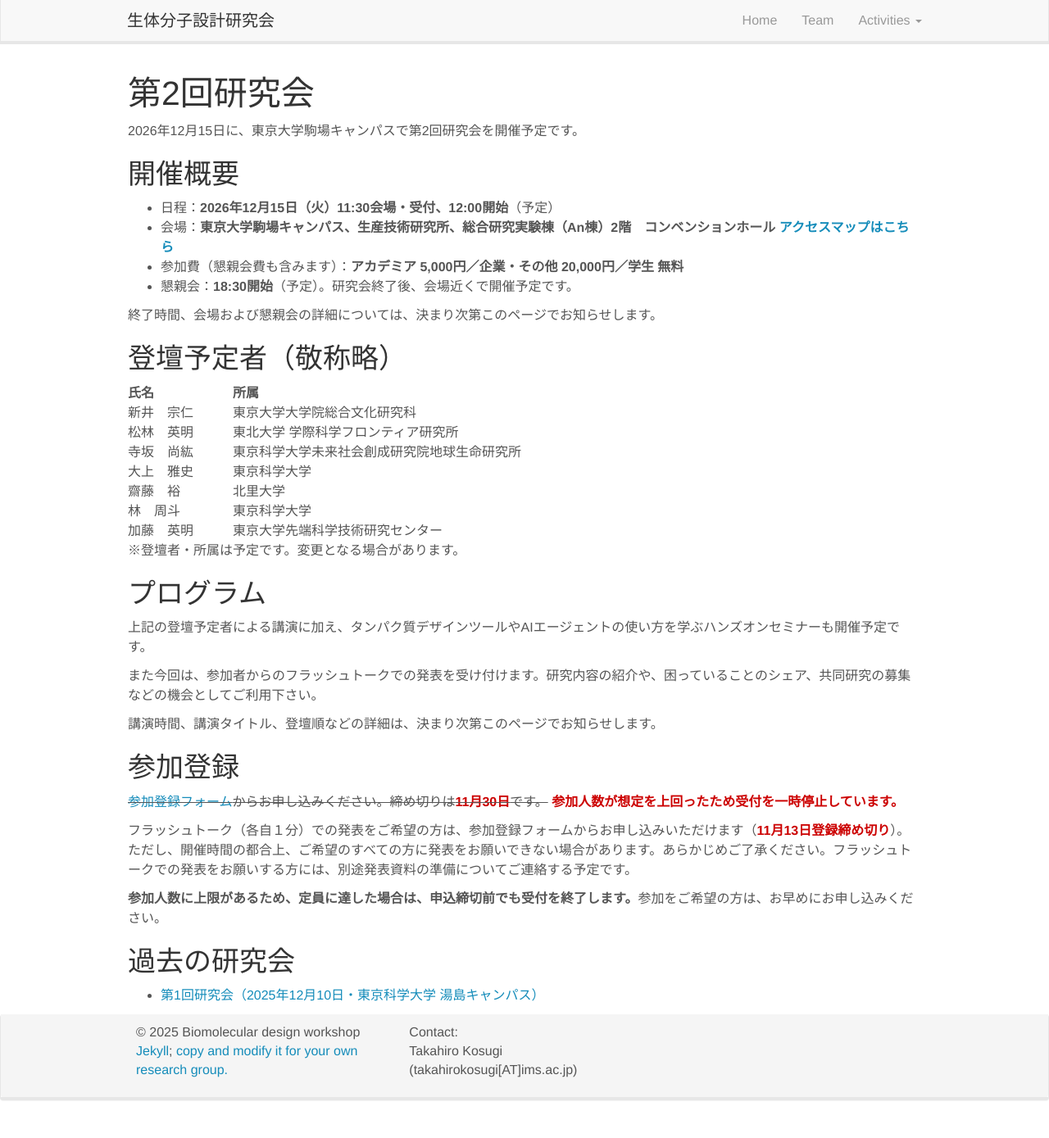
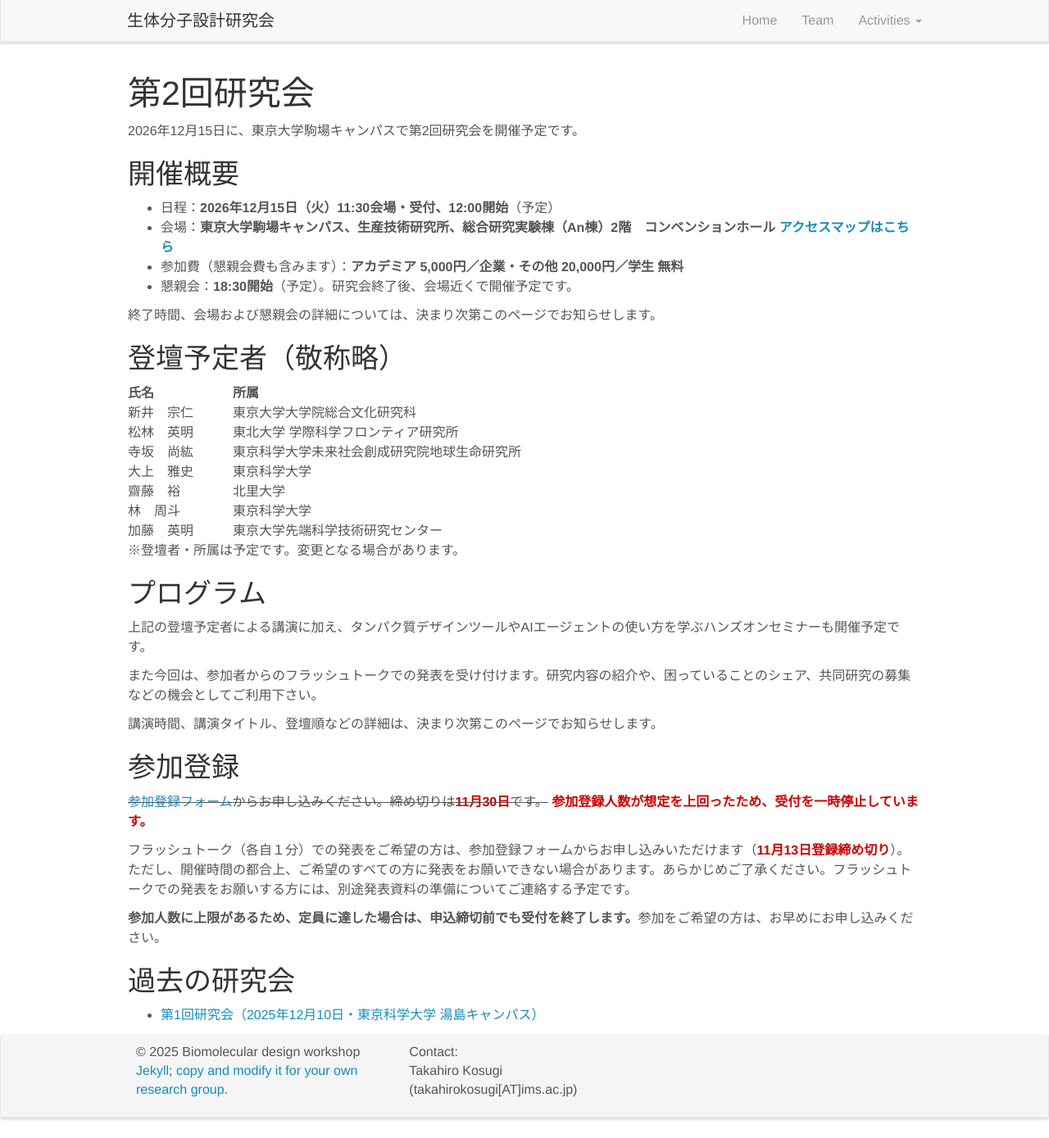
Before and after one commit to biomol-des-ws/biomol-des-ws.github.io, a Jekyll site: the page built from _pages/activities.md, in a window 1280 px wide and 1389 px high. Shown: the whole window at 82% size. Built offline with Jekyll 4.4.1, drawn with Linux system fonts in a browser that asks for light colours; nearby versions of some CDN libraries.

Commit message:
Update activities.md

```diff
--- a/_pages/activities.md
+++ b/_pages/activities.md
@@ -53,7 +53,7 @@ permalink: /activities
 ## 参加登録
 
 <del><a href="https://docs.google.com/forms/d/e/1FAIpQLSec_ruT88BNJ5hjq6JwTZqiTeJ7ZkYNmV7-lABOPTUwS5VJcw/viewform">参加登録フォーム</a>からお申し込みください。締め切りは<span style="color: #c00; font-weight: bold;">11月30日</span>です。</del>
-<strong style="color: #c00;">参加人数が想定を上回ったため受付を一時停止しています。</strong>
+<strong style="color: #c00;">参加登録人数が想定を上回ったため、受付を一時停止しています。</strong>
 
 フラッシュトーク（各自１分）での発表をご希望の方は、参加登録フォームからお申し込みいただけます（<span style="color: #c00; font-weight: bold;">11月13日登録締め切り</span>）。ただし、開催時間の都合上、ご希望のすべての方に発表をお願いできない場合があります。あらかじめご了承ください。フラッシュトークでの発表をお願いする方には、別途発表資料の準備についてご連絡する予定です。
 
```
